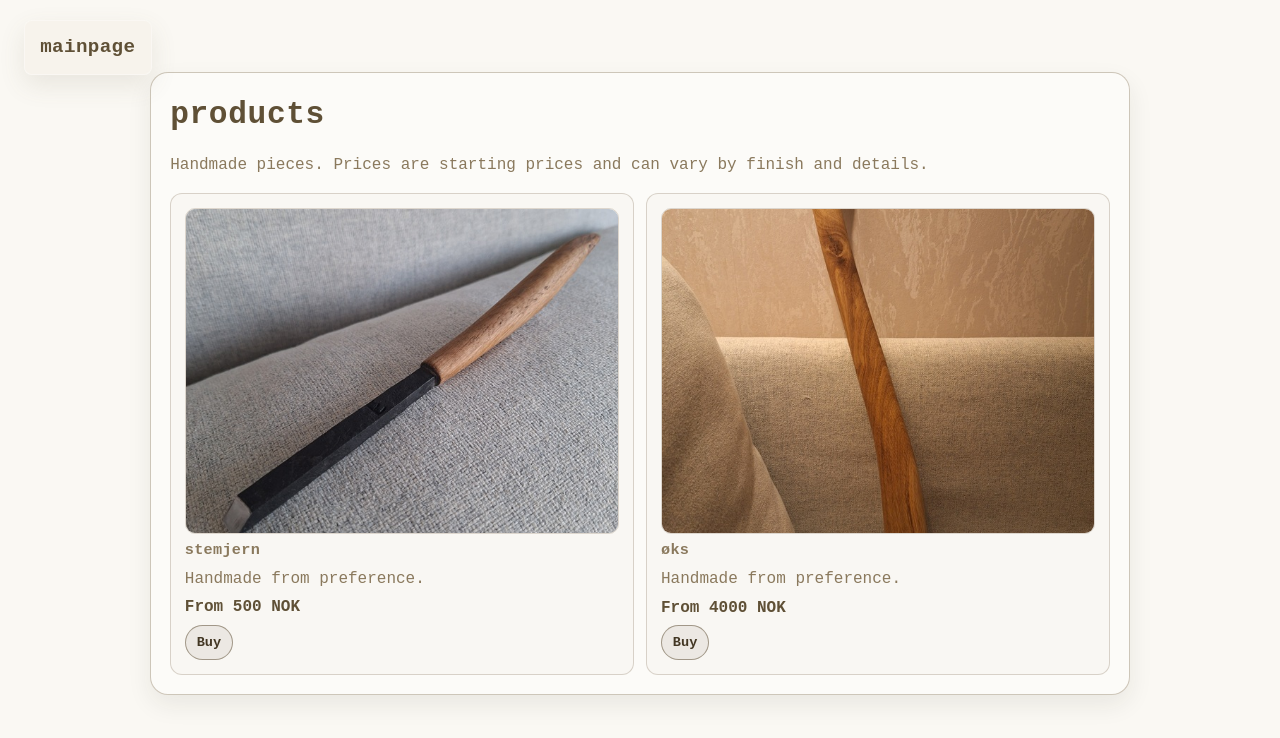
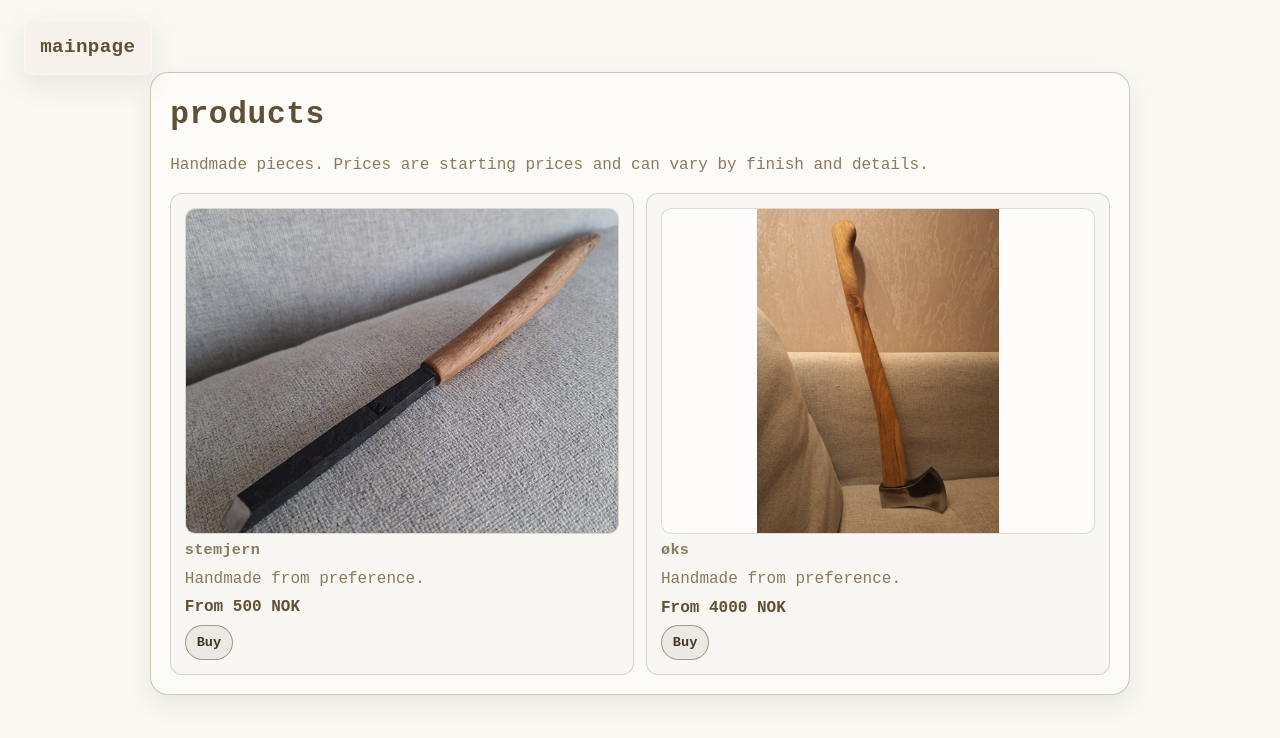
Before and after one commit to etsjawaka/my-website, a SvelteKit app: page /products in a window 1280 px wide. Shown: the top 738 px of the page. Built offline with nearby package versions, Linux system fonts and the light colour scheme.

Commit message:
Show full axe image on products page

```diff
--- a/src/routes/products/+page.svelte
+++ b/src/routes/products/+page.svelte
@@ -5,6 +5,7 @@
 		price: string;
 		image: string;
 		alt: string;
+		imageFit?: 'cover' | 'contain';
 	};
 
 	const products: Product[] = [
@@ -20,7 +21,8 @@
 			description: 'Handmade from preference.',
 			price: 'From 4000 NOK',
 			image: '/products/øks.jpg',
-			alt: 'Øks handmade product'
+			alt: 'Øks handmade product',
+			imageFit: 'contain'
 		}
 	];
 </script>
@@ -33,7 +35,12 @@
 		<div class="product-grid">
 			{#each products as product}
 				<article class="product-card">
-					<img src={product.image} alt={product.alt} loading="lazy" />
+					<img
+						src={product.image}
+						alt={product.alt}
+						loading="lazy"
+						class:fit-contain={product.imageFit === 'contain'}
+					/>
 					<h2>{product.name}</h2>
 					<p>{product.description}</p>
 					<span class="price">{product.price}</span>
@@ -106,8 +113,14 @@
 		width: 100%;
 		aspect-ratio: 4 / 3;
 		object-fit: cover;
+		object-position: center;
 		border-radius: 10px;
 		border: 1px solid rgba(117, 98, 68, 0.22);
+	}
+
+	.product-card img.fit-contain {
+		object-fit: contain;
+		background: rgba(255, 255, 255, 0.65);
 	}
 
 	h2 {
```
